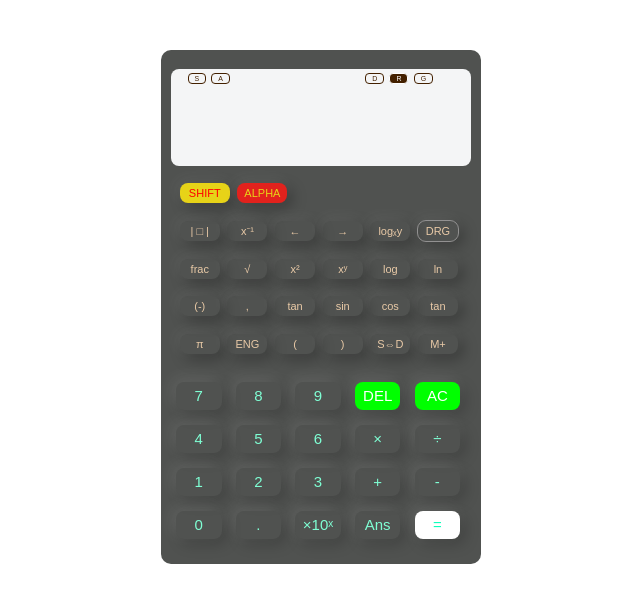
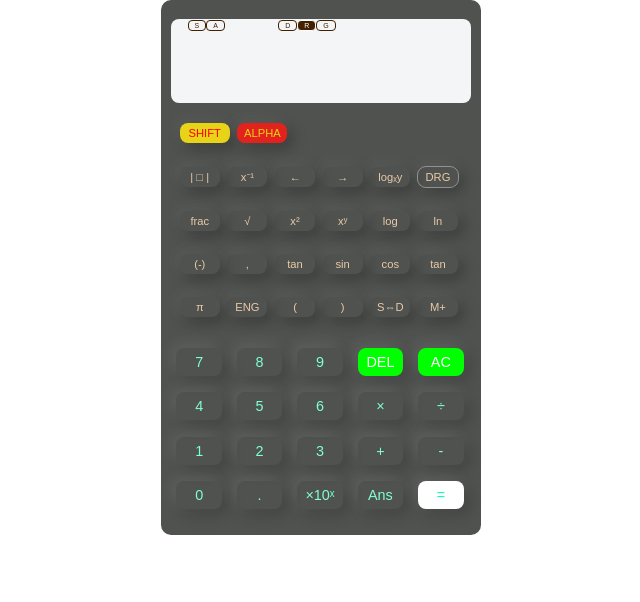
Before and after one commit to GregDeSousa/Scientific_calculator, a plain HTML site: page index.html in a window 1280 px wide. Shown: the whole page, without its empty margins (319-959 px from the left). Drawn offline with Linux system fonts and the light colour scheme; a web font is replaced by a local one.

Commit message:
dynamic improvements

```diff
--- a/index.css
+++ b/index.css
@@ -2,6 +2,10 @@ html, body{
     margin: 0;
     padding: 0;
     font-family: 'Rubik', sans-serif;
+    display: flex;
+    flex-direction: column;
+    align-items: center;
+    justify-content: center;
 }
 
 .Container{
@@ -10,9 +14,10 @@ html, body{
     align-items: center;
     justify-content: center;
     max-width: 320px;
-    margin: 50px auto;
+    margin: 0;
 }
 .Calculator{
+    margin: 0;
     background-color: #505250;
     padding: 10px;
     border-radius: 10px;
@@ -68,13 +73,13 @@ button{
     background: transparent;
     max-width: 40px;
     max-height: 20px;
-    width: 40px;
-    height: 20px;
-    font-size: 11px;
-    margin-top: 3%;
+    width: 30vw;
+    height: 12vh;
+    font-size: 70%;
+    margin-top: 4%;
     margin-left: 0.6%;
     margin-right: 0.6%;
-    margin-bottom: 3%;
+    margin-bottom: 4%;
 }
 
 
@@ -85,12 +90,14 @@ button{
     background: transparent;
     color:aquamarine;
     cursor: pointer;
-    font-size: 15px;
-    height: 28px;
-    width: 45.5px;
-    margin-left: 5px;
-    margin-right: 5px;
-    margin-bottom: 15px;
+    font-size: 90%;
+    max-height:28px;
+    max-width: 45.5px;
+    height: 80vw;
+    width: 18%;
+    margin-left: 1.8%;
+    margin-right: 1.8%;
+    margin-bottom: 5.4%;
 }
 
 .FunctionButtons button:active{
@@ -111,8 +118,10 @@ button{
 }
 
 .indicators{
+    padding: 1;
+    display: flex;
     position: relative;
-    top: -7px;
+    top:1px
 }
 
 .indicators button{
@@ -145,7 +154,7 @@ button{
     color: #432000;
     border-color: #432000;
     font-size: 7px;
-    margin-left: 130px;
+    margin-left: 20%;
 }
 
 #DEL{
```
